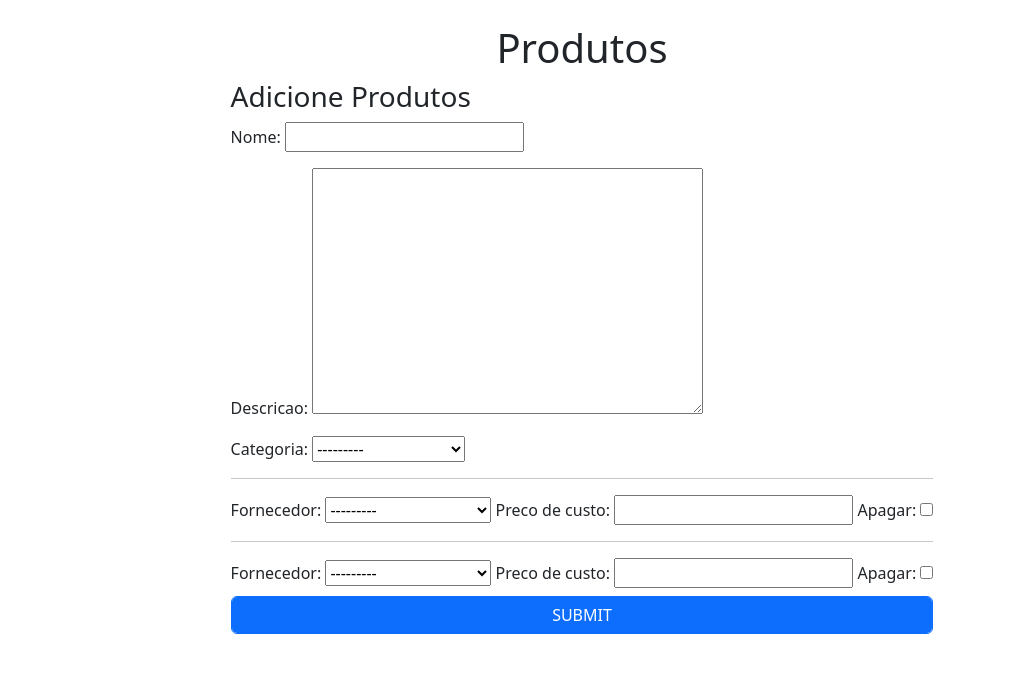
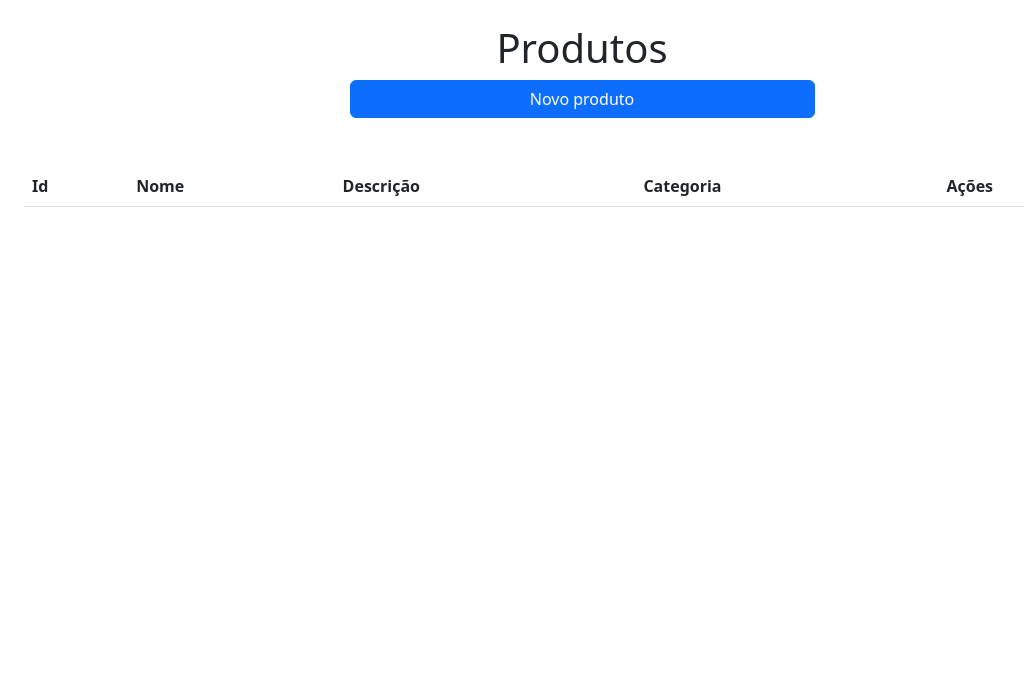
Before and after one commit to Werberty/teste-inspecto-agri, a Django app: page /estoque/produtos/ in a window 1280 px wide. Shown: the part 56-738 px from the top of the page, without its empty margins (58-1082 px from the left). Run offline with Django 4.2, Linux system fonts and the light colour scheme; tables that the repository leaves empty hold one stand-in row (values such as "Sample post"); lists and menus that the app fills with data are empty; some libraries are stand-ins or nearby versions.

Commit message:
:sparkles: FEAT: Editando Produto com AJAX

```diff
--- a/estoque/serializers.py
+++ b/estoque/serializers.py
@@ -30,7 +30,8 @@ class ProdutoSerializer(serializers.ModelSerializer):
             'data_de_criacao', 'data_de_atualizacao',
         ]
 
-    categoria_name = serializers.StringRelatedField(source='categoria')
+    categoria_name = serializers.StringRelatedField(
+        source='categoria', read_only=True)
 
     preco_nos_fornecedores_objects = FornecedorPrecoSerializer(
         many=True, read_only=True, source='preco_nos_fornecedores')
--- a/estoque/templates/estoque/produtos.html
+++ b/estoque/templates/estoque/produtos.html
@@ -1,36 +1,17 @@
 {% extends 'global/base.html' %}
 {% load static %}
+{% load crispy_forms_tags %}
+
 
 {% block content %}
 <h1 class="mt-4 text-center">Produtos</h1>
 <div class="container">
     <div class="row justify-content-md-center">
-        <div class="col-md-auto">
-            <h3>Adicione Produtos</h3>
-            <form id="formProdutudo" action="">
-                {% comment %} <div class="form-group">
-                    <input class="form-control" type="text" name="name" placeholder="Name" required>
-                </div>
-                <div class="form-group">
-                    <input class="form-control" type="text" name="address" placeholder="Address" required>
-                </div>
-                <div class="form-group">
-                    <input class="form-control" type="number" name="age" min="10" max="100" placeholder="Age" required>
-                </div> {% endcomment %}
-                {% csrf_token %}
-                {{ form.as_p }}
-
-                {{ form_fornecedor_preco.management_form }}
-
-                <div id="formFornecedorPreco">
-                    {% for fp in form_fornecedor_preco %}
-                    <hr>
-                    {{ fp }}
-                    {% endfor %}
-                </div>
-
-                <button class="btn btn-primary form-control mt-2" type="submit">SUBMIT</button>
-            </form>
+        <div class="row justify-content-center">
+            <button type="button" class="btn btn-primary col-5 align-self-center" data-bs-toggle="modal"
+                data-bs-target="#newModal">
+                Novo produto
+            </button>
         </div>
     </div>
     <div class="row mt-5">
@@ -130,15 +106,15 @@
         // onClick="editUser(${element.id})"
         var linha = document.getElementById("tabela");
         conteudo = `<tr id="produto-${element.id}">
-                            <td class="produtoId">${element.id}</td>
-                            <td class="produtoNome">${element.nome}</td>
-                            <td class="produtoDescricao">${element.descricao}</td>
-                            <td class="produtoCategoriaId" hidden>${element.categoria}</td>
-                            <td class="produtoCategoria" >${element.categoria_name}</td>
+                            <td class="produtoId userData" name="id">${element.id}</td>
+                            <td class="produtoNome userData" name="nome">${element.nome}</td>
+                            <td class="produtoDescricao userData"  name="descricao">${element.descricao}</td>
+                            <td class="produtoCategoriaId userData"  name="categoria" hidden>${element.categoria}</td>
+                            <td class="produtoCategoria userData"  name="categoria_name">${element.categoria_name}</td>
                             <td>
                                 <div class="row">
                                     <div class="col">
-                                        <button type="button" class="btn btn-primary" data-bs-toggle="modal" data-bs-target="#myModal" onClick="editUser(${element.id})">
+                                        <button type="button" class="btn btn-primary" data-bs-toggle="modal" data-bs-target="#editModal" onClick="editUser(${element.id})">
                                         Editar
                                         </button>
                                     </div>
@@ -150,20 +126,43 @@
                         </tr>`
         linha.innerHTML += conteudo
     }
+
+    function getCookie(name) {
+        let cookieValue = null;
+        if (document.cookie && document.cookie !== '') {
+            const cookies = document.cookie.split(';');
+            for (let i = 0; i < cookies.length; i++) {
+                const cookie = cookies[i].trim();
+                // Does this cookie string begin with the name we want?
+                if (cookie.substring(0, name.length + 1) === (name + '=')) {
+                    cookieValue = decodeURIComponent(cookie.substring(name.length + 1));
+                    break;
+                }
+            }
+        };
+        return cookieValue;
+    };
+    const csrftoken = getCookie('csrftoken');
+
     // Lista os Produtos
+    (async function listaProdutos() {
         $.ajax({
             url: "{% url 'estoque:produtos-api-list' %}",
             type: 'GET',
+            async: true,
             success: function (resposta) {
                 resposta.forEach(element => {
                     appendToTable(element);
                 })
             },
         })
+    })();
+
 
     //  Criar Produto
+    (async function criaProduto() {
         const table = document.getElementById("tabela");
-    const form = document.getElementById('formProdutudo');
+        const form = document.getElementById('formProduto');
 
         const nome = document.getElementById('id_nome');
         const descricao = document.getElementById('id_descricao');
@@ -188,6 +187,7 @@
                 type: 'POST',
                 url: url,
                 data: fd,
+                async: true,
                 success: function (resposta) {
                     appendToTable(resposta);
                 },
@@ -201,23 +201,9 @@
                 processData: false,
             })
         })
+    })();
 
-    function getCookie(name) {
-        let cookieValue = null;
-        if (document.cookie && document.cookie !== '') {
-            const cookies = document.cookie.split(';');
-            for (let i = 0; i < cookies.length; i++) {
-                const cookie = cookies[i].trim();
-                // Does this cookie string begin with the name we want?
-                if (cookie.substring(0, name.length + 1) === (name + '=')) {
-                    cookieValue = decodeURIComponent(cookie.substring(name.length + 1));
-                    break;
-                }
-            }
-        };
-        return cookieValue;
-    };
-    const csrftoken = getCookie('csrftoken');
+
 
     // Deletar Produto
     function deleteUser(id) {
@@ -244,34 +230,66 @@
                 processData: false,
             })
         }
-    };
+    }
 
-    // Editar produto
 
-    $("form#updateUser").submit(function () {
-        const id_form = document.getElementById('form-id');
-        const nome = document.getElementById('id_nome');
-        const descricao = document.getElementById('id_descricao');
-        const categoria = document.getElementById('id_categoria');
+    // Editando produto
+    const form_edit = document.getElementById('updateForm')
 
-        const csrf = document.getElementsByName('csrfmiddlewaretoken')
-
-        const url = '{% url "estoque:produtos-api-detail" 0 %}'.replace('0', id_form);
-
-        form.addEventListener('submit', e => {
+    form_edit.addEventListener('submit', e => {
         e.preventDefault()
 
+        var idInput = $('input[name="formId"]').val().trim();
+        var nomeInput = $('form#updateForm #id_nome').val().trim();
+        var descricaoInput = $('form#updateForm #id_descricao').val().trim();
+        var categoriaInput = $('form#updateForm #id_categoria').val().trim();
+
+        var url = '{% url "estoque:produtos-api-detail" 0 %}'.replace('0', idInput);
+
         const fd = new FormData()
-            fd.append('csrfmiddlewaretoken', csrf[0].value)
-            fd.append('nome', nome.value)
-            fd.append('descricao', descricao.value)
-            fd.append('categoria', categoria.value)
+        fd.append('nome', nomeInput)
+        fd.append('descricao', descricaoInput)
+        fd.append('categoria', categoriaInput)
 
+        if (nomeInput && categoriaInput) {
+            // Create Ajax Call
+            $.ajax({
+                type: 'PATCH',
+                url: url,
+                headers: { 'X-CSRFToken': csrftoken },
+                data: fd,
+                async: true,
+                success: function (resposta) {
+                    updateToTabel(resposta)
+                },
+                error: function (error) {
+                    const respostaErrors = error.responseJSON
+                    console.log(error)
+                    console.log(respostaErrors)
+                },
+                cache: false,
+                contentType: false,
+                processData: false,
+            })
+        } else {
+            alert("All fields must have a valid value.");
+        }
+    })
 
+    function updateToTabel(resposta) {
+        $("#userTable #produto-" + resposta.id).children(".userData").each(function () {
+            var attr = $(this).attr("name");
+            if (attr == "nome") {
+                $(this).text(resposta.nome);
+            } else if (attr == "descricao") {
+                $(this).text(resposta.descricao);
+            } else if (attr == "categoria") {
+                $(this).text(resposta.categoria);
+            } else if (attr == "categoria_name") {
+                $(this).text(resposta.categoria_name);
+            }
         });
-        // $('form#updateUser').trigger("reset");
-        // $('#myModal').modal('hide');
-    });
+    }
 
     function editUser(id) {
         if (id) {
@@ -279,11 +297,10 @@
             const nome = $(tr_id).find(".produtoNome").text();
             const descricao = $(tr_id).find(".produtoDescricao").text();
             const categoria = $(tr_id).find(".produtoCategoriaId").text();
-            console.log(nome, descricao, categoria)
-            $('#form-id').val(id);
-            $('#id_nome').val(nome);
-            $('#id_descricao').val(descricao);
-            $('#id_categoria').val(categoria);
+            $('form#updateForm #form-id').val(id);
+            $('form#updateForm #id_nome').val(nome);
+            $('form#updateForm #id_descricao').val(descricao);
+            $('form#updateForm #id_categoria').val(categoria);
         }
     }
 
--- a/estoque/views/api.py
+++ b/estoque/views/api.py
@@ -6,14 +6,8 @@ from ..serializers import (CategoriaSerializer, FornecedorSerializer,
 
 
 class ProdutoAPIViewSet(ModelViewSet):
-    queryset = Produto.objects.all()
+    queryset = Produto.objects.all().order_by('-id')
     serializer_class = ProdutoSerializer
-
-    # def destroy(self, request, *args, **kwargs):
-    #     instance = self.get_object()
-    #     print(instance)
-
-    #     return super().destroy(request, *args, **kwargs)
 
 
 class CategoriaAPIViewSet(ModelViewSet):
--- a/estoque/views/site.py
+++ b/estoque/views/site.py
@@ -8,7 +8,7 @@ from estoque.models import FornecedorPreco, Produto
 def produtos_view(request):
     form = ProdutoForm()
     form_fornecedor_preco_factory = inlineformset_factory(
-        Produto, FornecedorPreco, form=FornecedorPrecoForm, extra=2
+        Produto, FornecedorPreco, form=FornecedorPrecoForm, extra=1
     )
     form_fornecedor_preco = form_fornecedor_preco_factory()
     context = {
```
Also changed, not shown: other parts of estoque/templates/estoque/produtos.html (+23 -28 lines), project/settings.py (+8 -0 lines). Lines whose indentation alone changed are shown as unchanged.
